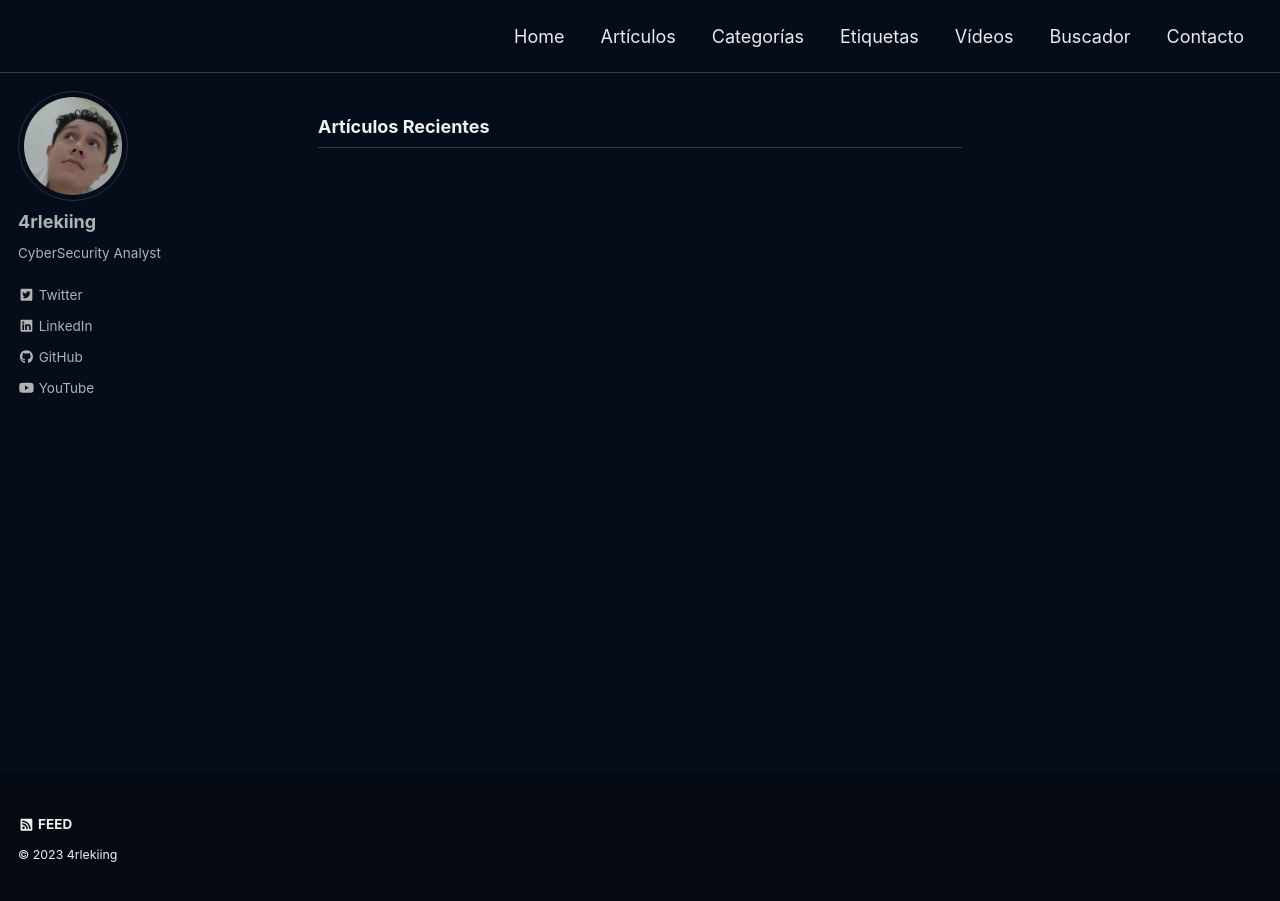
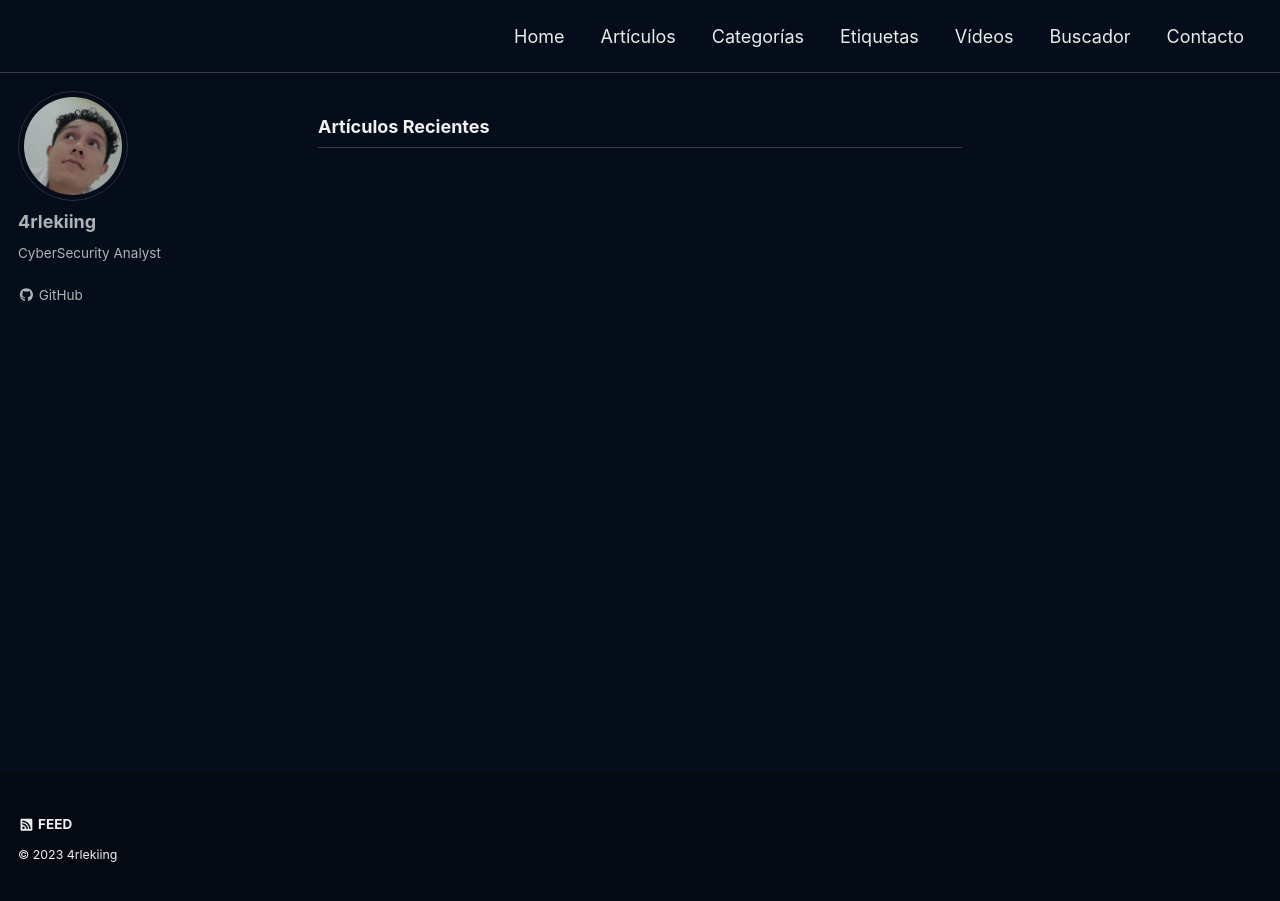
Before and after one commit to 4rleking/4rleking.github.io, a Jekyll site: the page built from index.html, in a window 1280 px wide. Built offline with Jekyll 4.4.1, drawn with Linux system fonts in a browser that asks for light colours; cached includes are drawn as plain includes; a script that is not in the unit is left out; the list of posts is cut into pages by our own code; some of the changed lines change nothing that is shown.

Commit message:
Update _config.yml

```diff
--- a/_config.yml
+++ b/_config.yml
@@ -118,17 +118,17 @@ author:
   keybase          :
   instagram        :
   lastfm           :
-  linkedin         : "s4vitar" # (la última parte de la URL de su perfil, por ejemplo, https://www.linkedin.com/in/john-doe-12345678)
+  linkedin         : # (la última parte de la URL de su perfil, por ejemplo, https://www.linkedin.com/in/john-doe-12345678)
   pinterest        :
   soundcloud       :
   stackoverflow    : # "123456/username" (the last part of your profile url, e.g. https://stackoverflow.com/users/123456/username)
   steam            : # "steamId" (the last part of your profile url, e.g. https://steamcommunity.com/id/steamId/)
   tumblr           :
-  twitter          : "s4vitar"
+  twitter          :
   vine             :
   weibo            :
   xing             :
-  youtube          : "https://youtube.com/c/s4vitar"
+  youtube          :
 
 
 # Reading Files
```
